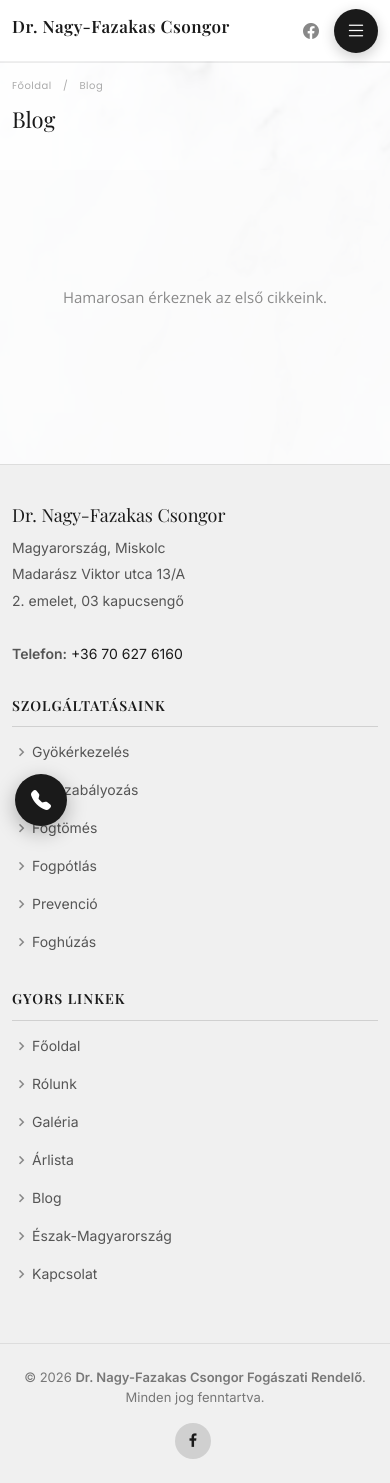
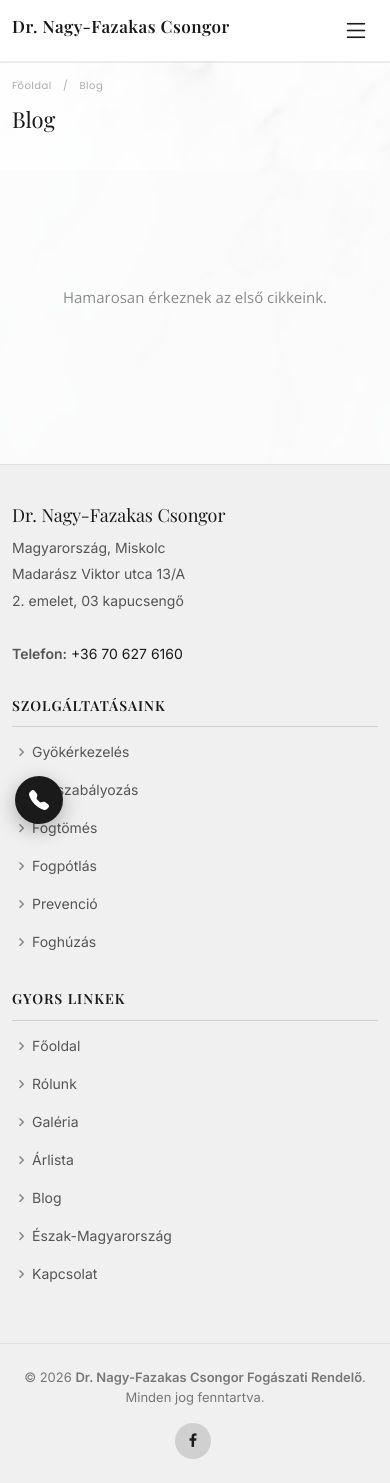
Before and after one commit to nfdoro/DentalClinicWebsite, a Laravel app: page /blog in a window 390 px wide. Run offline with Laravel 12, Linux system fonts and the light colour scheme; data comes from the database, SQL or seed files in the repository; data that the repository does not hold is empty; some libraries are stand-ins or nearby versions.

Commit message:
fix: mobil fejlec es vizszintes tulcsordulas javitas + lebego gombok egysegesitese
- html overflow-x: clip a mobil vizszintes elcsuszas (pan) ellen; a clip nem tori a sticky menut
- Facebook ikon elrejtese a mobil fejlecbol (!important a Bootstrap .d-flex miatt), igy a fejlec nem csordul tul
- Hamburger gomb hatter nelkul (nem fekete kor), sotet ikon a vilagos fejlecen
- Sticky telefon es back-to-top gomb egyseges 54px (mobil 48px), azonos arnyek/hover/fokusz

Co-Authored-By: Claude Opus 4.8 <noreply@anthropic.com>

```diff
--- a/public/custom.css
+++ b/public/custom.css
@@ -9,6 +9,13 @@
 /*--------------------------------------------------------------
   # Általános
 --------------------------------------------------------------*/
+html {
+  /* Vízszintes elcsúszás/túlcsordulás megakadályozása mobilon.
+     A clip (nem hidden) nem hoz létre görgetési konténert, ezért a
+     position: sticky (pl. árlista menü) továbbra is működik. */
+  overflow-x: clip;
+}
+
 body {
   font-family: 'Inter', 'Open Sans', sans-serif;
   color: #2d2d2d;
@@ -1306,8 +1325,8 @@ a.icon-box:hover {
 
 .tel-fab-btn {
   flex-shrink: 0;
-  width: 56px;
-  height: 56px;
+  width: 54px;
+  height: 54px;
   border: none;
   border-radius: 50%;
   background: #1a1a1a;
@@ -1388,7 +1407,7 @@ a.icon-box:hover {
 }
 
 @media (max-width: 768px) {
-  .tel-fab-btn { width: 52px; height: 52px; }
+  .tel-fab-btn { width: 48px; height: 48px; }
   .tel-fab-btn i { font-size: 20px; }
   .tel-fab-number { font-size: 16px; }
 }
@@ -2615,10 +2635,11 @@ a.icon-box:hover {
   (kerek sötét hamburger gomb + fehér, lekerekített dropdown kártya)
 --------------------------------------------------------------*/
 @media (max-width: 991px) {
-  /* A magányos Facebook-ikon elrejtése a mobil fejlécből (kevésbé zsúfolt) */
-  #header .header-social-links { display: none; }
-
-  /* Hamburger gomb: kerek, sötét, fehér ikonnal */
+  /* A magányos Facebook-ikon elrejtése a mobil fejlécből (kevésbé zsúfolt).
+     A !important a Bootstrap .d-flex (display:flex !important) felülírásához kell. */
+  #header .header-social-links { display: none !important; }
+
+  /* Hamburger gomb (zárt állapot): háttér nélkül, sötét ikon a világos fejlécen */
   .mobile-nav-toggle {
     display: inline-flex;
     align-items: center;
@@ -2626,10 +2647,10 @@ a.icon-box:hover {
     width: 44px;
     height: 44px;
     border-radius: 50%;
-    background: #1a1a1a;
-    color: #fff;
-    font-size: 21px;
-    box-shadow: 0 4px 14px rgba(0, 0, 0, 0.2);
+    background: transparent;
+    color: #1a1a1a;
+    font-size: 27px;
+    box-shadow: none;
   }
 
   /* Nyitott állapot: könnyű fátyol a teljes sötét overlay helyett */
```
Also changed, not shown: other parts of public/custom.css (+19 -6 lines).
